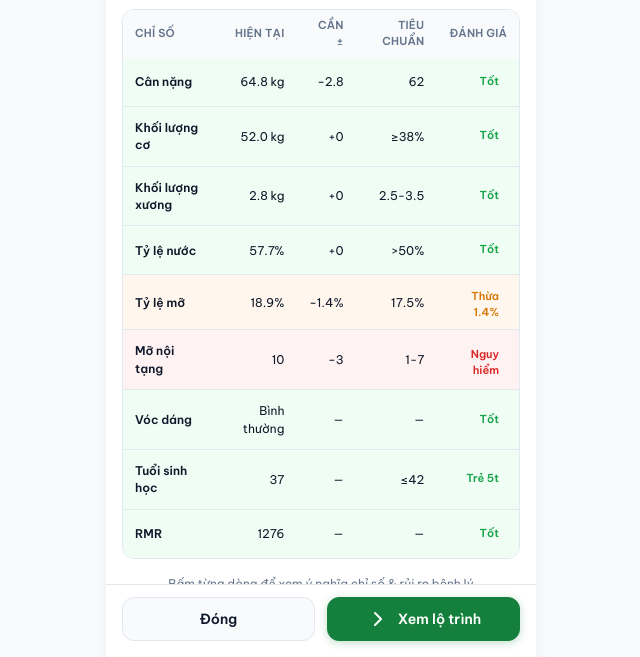
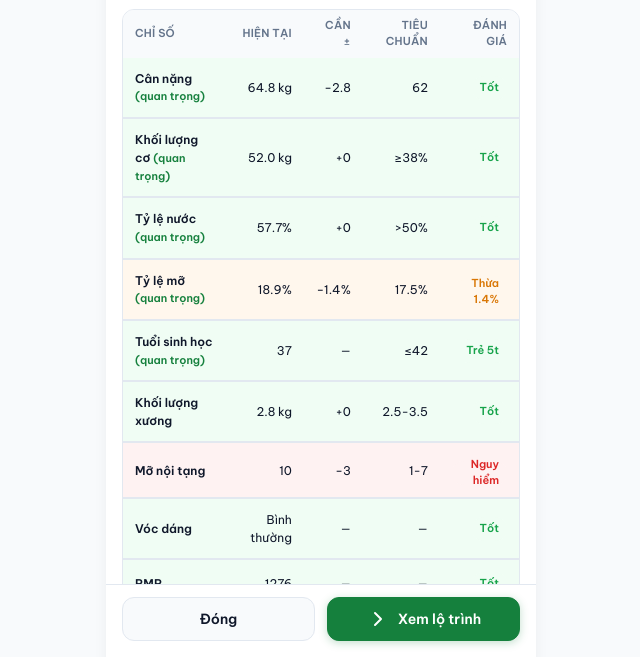
Before and after one commit to cuongpt083/ancare-enhancement, a website: page docs/03-mockups/coach/S-CONS-04_phan_tich.html in a window 1280 px wide. Shown: the part 135-792 px from the top of the page, without its empty margins (319-959 px from the left). Drawn offline with Linux system fonts and the light colour scheme.

Commit message:
update wireframe tu-van

```diff
--- a/docs/03-mockups/coach/S-CONS-04_phan_tich.html
+++ b/docs/03-mockups/coach/S-CONS-04_phan_tich.html
@@ -1,7 +1,18 @@
 <!DOCTYPE html><html lang="vi"><head><meta charset="UTF-8"><meta name="viewport" content="width=device-width,initial-scale=1">
 <title>Phân tích kết quả — AnCare</title>
 <link rel="stylesheet" href="../_assets/_tokens.css"><link rel="stylesheet" href="../_assets/_base.css">
-
+<style>
+.table tr.clickable { cursor: pointer; }
+.table tr.clickable:hover td { background: var(--bg-subtle); }
+.table tr.detail td { padding: 0; background: var(--bg-subtle); }
+.table .detail-inner { display: none; padding: var(--s-12); border-top: 1px solid var(--border); }
+.table tr.expanded + tr.detail td .detail-inner { display: block; }
+.table tr.expanded td { background: var(--accent-subtle); }
+.detail-table { width: 100%; border-collapse: collapse; font-size: var(--text-sm); }
+.detail-table th { text-align: left; color: var(--text-muted); font-weight: 600; padding: 6px 0; background: transparent; }
+.detail-table td { text-align: left; padding: 6px 0; border: none; background: transparent; }
+.row-hint { color: var(--accent); font-size: var(--text-xs); font-weight: 600; }
+</style>
 </head><body><div class="screen">
 <div class="appbar"><span class="back"><svg class="icon" viewBox="0 0 24 24" stroke-width="2" stroke="currentColor" fill="none" stroke-linecap="round" stroke-linejoin="round"><path d="M15 6l-6 6 6 6"/></svg></span><h1>Phân tích kết quả</h1><span class="info"><svg class="icon" viewBox="0 0 24 24" stroke-width="2" stroke="currentColor" fill="none" stroke-linecap="round" stroke-linejoin="round"><circle cx="12" cy="12" r="9"/><line x1="12" y1="8" x2="12" y2="8.01"/><line x1="12" y1="12" x2="12" y2="16"/></svg></span></div>
 <div class="progress-dots"><span class="dot done"></span><span class="dot done"></span><span class="dot done"></span><span class="dot active"></span></div>
@@ -10,15 +21,42 @@
     <table class="table">
       <thead><tr><th>Chỉ số</th><th>Hiện tại</th><th>Cần ±</th><th>Tiêu chuẩn</th><th>Đánh giá</th></tr></thead>
       <tbody>
-        <tr class="good"><td>Cân nặng</td><td>64.8 kg</td><td>−2.8</td><td>62</td><td><span class="chip good">Tốt</span></td></tr>
-        <tr class="good"><td>Khối lượng cơ</td><td>52.0 kg</td><td>+0</td><td>≥38%</td><td><span class="chip good">Tốt</span></td></tr>
-        <tr class="good"><td>Khối lượng xương</td><td>2.8 kg</td><td>+0</td><td>2.5-3.5</td><td><span class="chip good">Tốt</span></td></tr>
-        <tr class="good"><td>Tỷ lệ nước</td><td>57.7%</td><td>+0</td><td>&gt;50%</td><td><span class="chip good">Tốt</span></td></tr>
-        <tr class="warn"><td>Tỷ lệ mỡ</td><td>18.9%</td><td>−1.4%</td><td>17.5%</td><td><span class="chip warn">Thừa 1.4%</span></td></tr>
-        <tr class="alert"><td>Mỡ nội tạng</td><td>10</td><td>−3</td><td>1-7</td><td><span class="chip alert">Nguy hiểm</span></td></tr>
-        <tr class="good"><td>Vóc dáng</td><td>Bình thường</td><td>—</td><td>—</td><td><span class="chip good">Tốt</span></td></tr>
-        <tr class="good"><td>Tuổi sinh học</td><td>37</td><td>—</td><td>≤42</td><td><span class="chip good">Trẻ 5t</span></td></tr>
-        <tr class="good"><td>RMR</td><td>1276</td><td>—</td><td>—</td><td><span class="chip good">Tốt</span></td></tr>
+        <tr class="good clickable" onclick="toggleRow(this)"><td>Cân nặng <span class="row-hint">(quan trọng)</span></td><td>64.8 kg</td><td>−2.8</td><td>62</td><td><span class="chip good">Tốt</span></td></tr>
+        <tr class="detail"><td colspan="5"><div class="detail-inner">
+          <table class="detail-table"><tr><th>Ý nghĩa</th><td>Cân nặng cho biết tổng khối lượng cơ thể, là cơ sở tính BMI, nhu cầu calo và nước.</td></tr><tr><th>Nguy cơ bệnh lý</th><td>Thừa cân lâu dài tăng nguy cơ tim mạch, tiểu đường type 2, thoái hóa khớp. Giảm 2.8kg về mục tiêu 62kg giúp giảm tải cho cơ thể.</td></tr></table>
+        </div></td></tr>
+        <tr class="good clickable" onclick="toggleRow(this)"><td>Khối lượng cơ <span class="row-hint">(quan trọng)</span></td><td>52.0 kg</td><td>+0</td><td>≥38%</td><td><span class="chip good">Tốt</span></td></tr>
+        <tr class="detail"><td colspan="5"><div class="detail-inner">
+          <table class="detail-table"><tr><th>Ý nghĩa</th><td>Cơ bắp giúp đốt cháy năng lượng, ổn định đường huyết và hỗ trợ khớp.</td></tr><tr><th>Nguy cơ bệnh lý</th><td>Mất cơ (sarcopenia) làm giảm trao đổi chất, dễ tích mỡ, tăng nguy cơ ngã và gãy xương ở người lớn tuổi.</td></tr></table>
+        </div></td></tr>
+        <tr class="good clickable" onclick="toggleRow(this)"><td>Tỷ lệ nước <span class="row-hint">(quan trọng)</span></td><td>57.7%</td><td>+0</td><td>&gt;50%</td><td><span class="chip good">Tốt</span></td></tr>
+        <tr class="detail"><td colspan="5"><div class="detail-inner">
+          <table class="detail-table"><tr><th>Ý nghĩa</th><td>Nước chiếm phần lớn cơ thể, tham gia trao đổi chất, vận chuyển dinh dưỡng và điều hòa nhiệt.</td></tr><tr><th>Nguy cơ bệnh lý</th><td>Thiếu nước làm máu đặc, tăng nguy cơ huyết áp, táo bón, mệt mỏi, ảnh hưởng thận.</td></tr></table>
+        </div></td></tr>
+        <tr class="warn clickable" onclick="toggleRow(this)"><td>Tỷ lệ mỡ <span class="row-hint">(quan trọng)</span></td><td>18.9%</td><td>−1.4%</td><td>17.5%</td><td><span class="chip warn">Thừa 1.4%</span></td></tr>
+        <tr class="detail"><td colspan="5"><div class="detail-inner">
+          <table class="detail-table"><tr><th>Ý nghĩa</th><td>Tỷ lệ mỡ cơ thể cho biết tỷ trọng mỡ trên tổng cân nặng, quan trọng hơn cân nặng đơn thuần.</td></tr><tr><th>Nguy cơ bệnh lý</th><td>Mỡ thừa làm tăng nguy cơ tim mạch, tiểu đường, huyết áp, gan nhiễm mỡ, đặc biệt khi mỡ nội tạng cao.</td></tr></table>
+        </div></td></tr>
+        <tr class="good clickable" onclick="toggleRow(this)"><td>Tuổi sinh học <span class="row-hint">(quan trọng)</span></td><td>37</td><td>—</td><td>≤42</td><td><span class="chip good">Trẻ 5t</span></td></tr>
+        <tr class="detail"><td colspan="5"><div class="detail-inner">
+          <table class="detail-table"><tr><th>Ý nghĩa</th><td>Tuổi sinh học phản ánh mức độ lão hóa thực tế của cơ thể dựa trên chỉ số cơ, mỡ, nước.</td></tr><tr><th>Nguy cơ bệnh lý</th><td>Tuổi sinh học cao hơn tuổi thật cho thấy cơ thể đang lão hóa nhanh do thói quen không lành mạnh.</td></tr></table>
+        </div></td></tr>
+        <tr class="good clickable" onclick="toggleRow(this)"><td>Khối lượng xương</td><td>2.8 kg</td><td>+0</td><td>2.5-3.5</td><td><span class="chip good">Tốt</span></td></tr>
+        <tr class="detail"><td colspan="5"><div class="detail-inner">
+          <table class="detail-table"><tr><th>Ý nghĩa</th><td>Đánh giá khối lượng xương, yếu tố liên quan đến sức mạnh cơ thể và nguy cơ loãng xương.</td></tr><tr><th>Nguy cơ bệnh lý</th><td>Xương thấp kéo dài tăng nguy cơ loãng xương, gãy xương, đặc biệt ở phụ nữ mãn kinh.</td></tr></table>
+        </div></td></tr>
+        <tr class="alert clickable" onclick="toggleRow(this)"><td>Mỡ nội tạng</td><td>10</td><td>−3</td><td>1-7</td><td><span class="chip alert">Nguy hiểm</span></td></tr>
+        <tr class="detail"><td colspan="5"><div class="detail-inner">
+          <table class="detail-table"><tr><th>Ý nghĩa</th><td>Mỡ nội tạng là mỡ bao quanh các cơ quan trong ổ bụng, không sờ thấy nhưng nguy hiểm nhất.</td></tr><tr><th>Nguy cơ bệnh lý</th><td>Mỡ nội tạng cao là yếu tố chính gây tiểu đường, tim mạch, huyết áp, gan nhiễm mỡ, đột quỵ.</td></tr></table>
+        </div></td></tr>
+        <tr class="good clickable" onclick="toggleRow(this)"><td>Vóc dáng</td><td>Bình thường</td><td>—</td><td>—</td><td><span class="chip good">Tốt</span></td></tr>
+        <tr class="detail"><td colspan="5"><div class="detail-inner">
+          <table class="detail-table"><tr><th>Ý nghĩa</th><td>Đánh giá tỷ lệ cơ/mỡ so với chiều cao, giúp nhận diện kiểu hình cơ thể.</td></tr><tr><th>Nguy cơ bệnh lý</th><td>Vóc dáng kém thường đi kèm mỡ nội tạng cao hoặc mất cơ, cần điều chỉnh lối sống.</td></tr></table>
+        </div></td></tr>
+        <tr class="good clickable" onclick="toggleRow(this)"><td>RMR</td><td>1276</td><td>—</td><td>—</td><td><span class="chip good">Tốt</span></td></tr>
+        <tr class="detail"><td colspan="5"><div class="detail-inner">
+          <table class="detail-table"><tr><th>Ý nghĩa</th><td>Resting Metabolic Rate: lượng calo cơ thể cần để duy trì hoạt động cơ bản khi nghỉ ngơi.</td></tr><tr><th>Nguy cơ bệnh lý</th><td>RMR thấp do mất cơ làm giảm khả năng đốt mỡ, dễ tăng cân trở lại.</td></tr></table>
+        </div></td></tr>
       </tbody>
     </table>
   </div>
@@ -43,4 +81,10 @@
   </div>
 </div>
 <div class="cta-bar"><button class="btn secondary">Đóng</button><button class="btn primary"><svg class="icon" viewBox="0 0 24 24" stroke-width="2" stroke="currentColor" fill="none" stroke-linecap="round" stroke-linejoin="round"><path d="M9 6l6 6-6 6"/></svg>Xem lộ trình</button></div>
-</div></body></html>
+</div>
+<script>
+function toggleRow(row) {
+  row.classList.toggle('expanded');
+}
+</script>
+</body></html>
```
